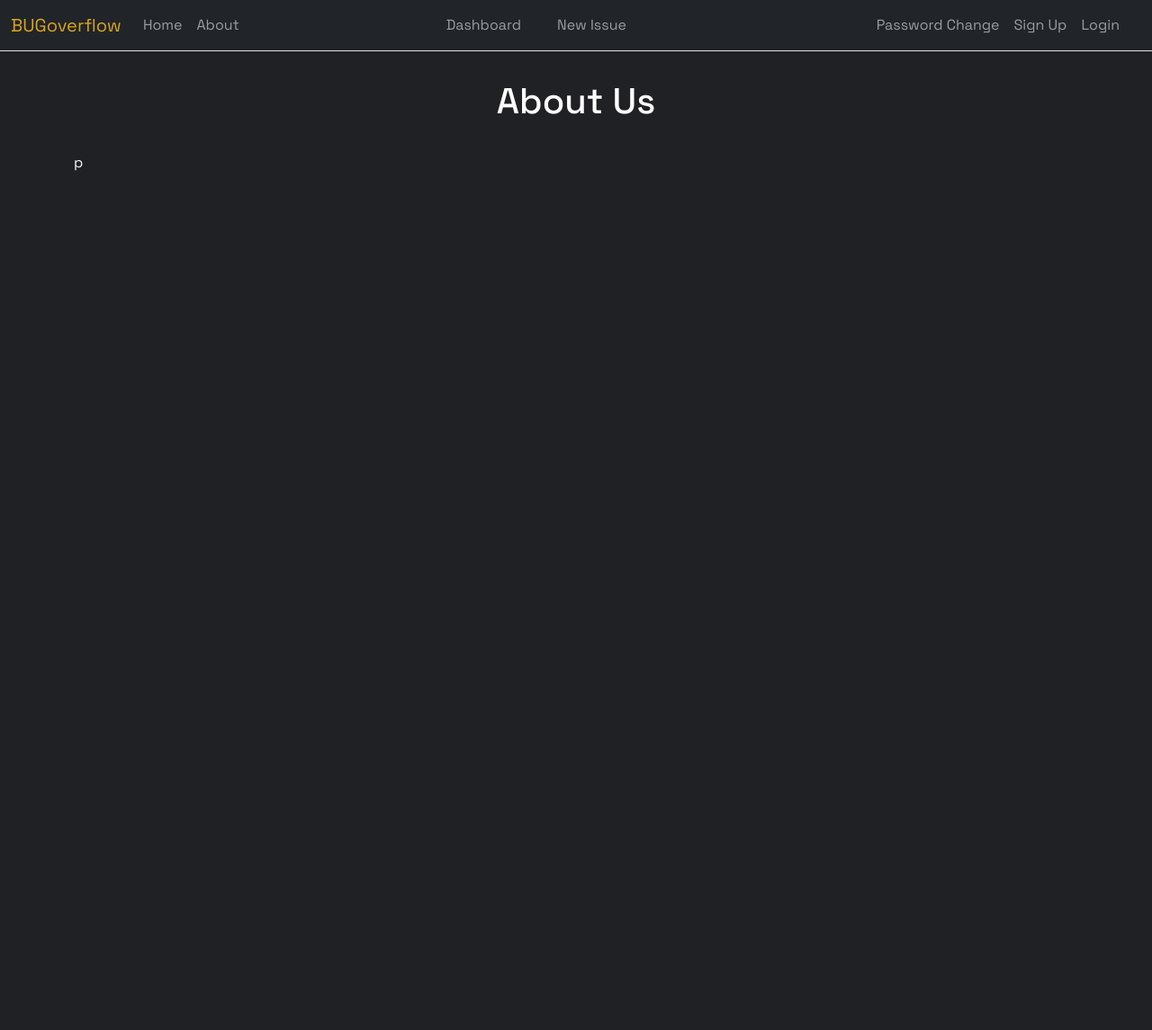
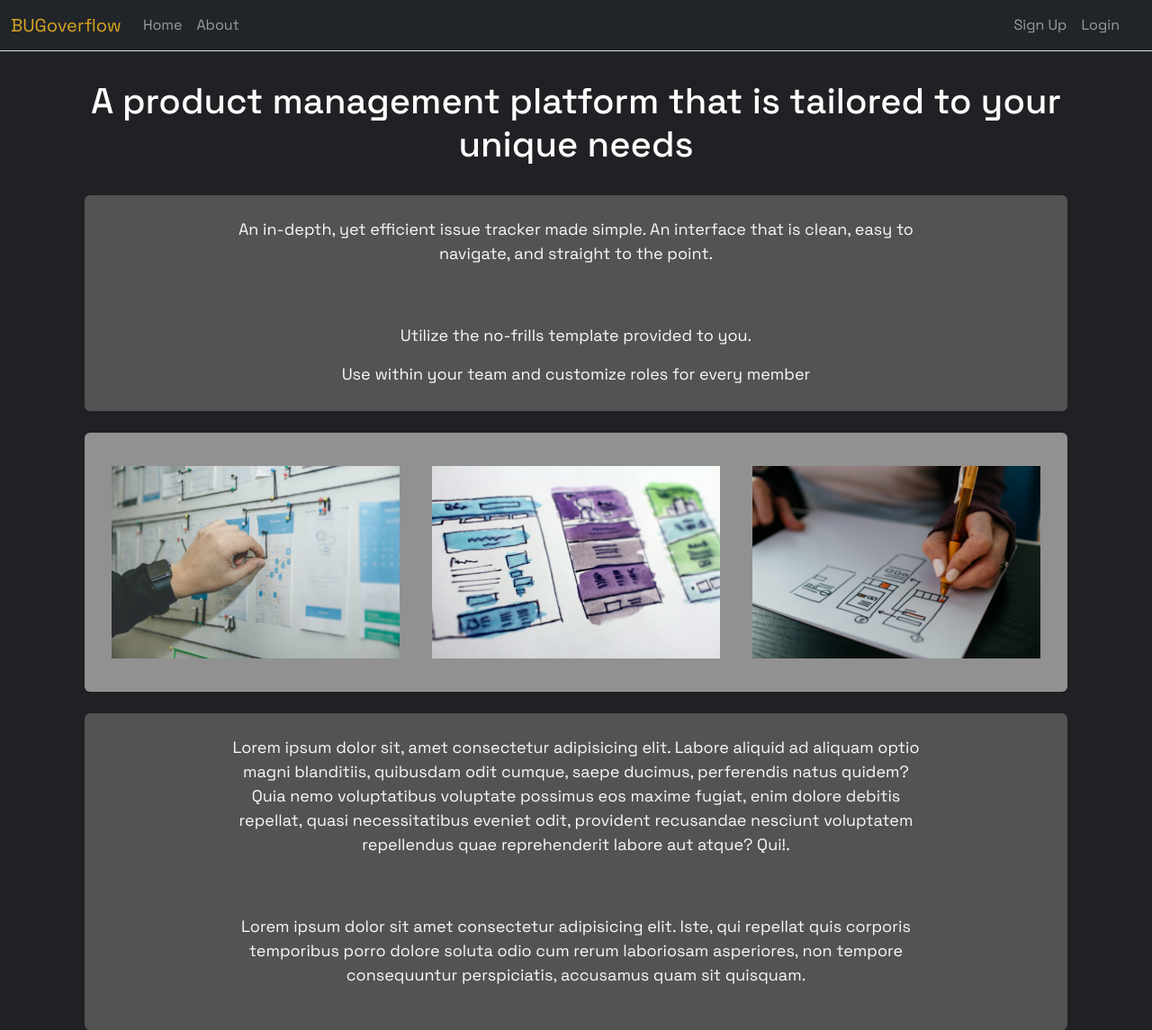
Before and after one commit to seralvinburgos/issues_manager, a Django app: page /about/ in a window 1280 px wide. Shown: the whole page at 90% size. Before the commit the page ends 190 px from the top, so only its background shows below. Run offline with Django 4.2, Linux system fonts and the light colour scheme.

Commit message:
css styling updated for now. will work on functionality of html pages navigation and forms.

```diff
--- a/static/css/base.css
+++ b/static/css/base.css
@@ -7,10 +7,7 @@
     font-family: 'Space Grotesk', sans-serif;
 }
 #homeLeft {
-    font-size: 45px;
-}
-#titleBug {
-    font-size: 60px;
+    font-size: 50px;
 }
 .navbar-brand {
     color: goldenrod;
@@ -31,10 +28,21 @@ h3 {
 }
 a {
     text-decoration: none;
-    color: black;
 }
 p {
     font-size: small;
+}
+.card-body {
+    color: black;
+}
+#aboutDesc {
+    text-align: center;
+    font-size: large;
+    padding-inline: 10rem;
+}
+.aboutLow {
+    background-color: rgba(90, 90, 90, 0.886);
+    height: 15rem;
 }
 small {
     font-size: x-small;
@@ -43,6 +51,7 @@ small {
     box-sizing: content-box;
     background-color: rgba(90, 90, 90, 0.886);
     height: 90px;
+    margin-top: 5rem;
     padding: 50px 30px;
     display: flex;
     border-radius: 8px;
@@ -54,7 +63,7 @@ small {
 #moving {
     display: block;
     height: 100%;
-    font-size: 45px;
+    font-size: 50px;
     padding-left: 10px;
     color: goldenrod;
     animation: spin_words 6s infinite;
@@ -85,7 +94,6 @@ small {
         transform: translateY(-400%);
     }
 }
-
 .list_one {
     background-color: rgba(90, 90, 90, 0.886);
     height: 70vh;
@@ -102,3 +110,30 @@ small {
     background-color: rgba(90, 90, 90, 0.886);
     height: 35vh;
 }
+
+.aboutRow {
+    height: 18rem;
+    background-color: rgba(160, 160, 160, 0.886)
+}
+.picLeft {
+    background-image: url(/static/img/picLeft.jpg);
+    background-size: 90%;
+    background-position: center;
+    background-repeat: no-repeat;
+}
+.picMiddle {
+    background-image: url(/static/img/picMiddle.jpg);
+    background-size: 90%;
+    background-position: center;
+    background-repeat: no-repeat;
+}
+.picRight {
+    background-image: url(/static/img/picRight.jpg);
+    background-size: 90%;
+    background-position: center;
+    background-repeat: no-repeat;
+}
+.aboutBottom {
+    background-color: rgba(90, 90, 90, 0.886);
+    height: 22rem;
+}
--- a/templates/base.html
+++ b/templates/base.html
@@ -24,14 +24,18 @@
                     <a class="nav-link" href="{% url 'about' %}">About</a>
                 </div>
                 <div class="navbar-nav gap-4">
+                    {% if user.is_authenticated %}
                     <a class="nav-link" href="{% url 'board' %}">Dashboard</a>
                     <a class="nav-link" href="{% url 'new_issue' %}">New Issue</a>
+                    <a class="nav-link" href="{% url 'password_reset' %}">Password Change</a>
+                    <a class="nav-link" href="{% url 'logout' %}">Logout</a>
                 </div>
+                    {% else %}
                 <div class="navbar-nav ps-5">
-                    <a class="nav-link" href="{% url 'password_reset' %}">Password Change</a>
                     <a class="nav-link" href="{% url 'signup' %}">Sign Up</a>
                     <a class="nav-link pe-4" href="{% url 'login' %}">Login</a>
                 </div>
+                    {% endif %}
             </div>
         </div>
     </nav>
--- a/templates/issues/board.html
+++ b/templates/issues/board.html
@@ -16,11 +16,11 @@
                 <div class="card w-100 mt-2">
                     <div class="card-body">
                         <h6 class="card-title">{{ issue.summary | truncatechars:150 }}</h5>
+                        </a>
                         <small>Reported by: {{ issue.reporter }}</small>
                         <p class="card-text">{{ issue.description | truncatechars:250 }}</p>
                     </div>
                 </div>
-                </a>
                 {% endfor %}
             </div>
         </div>
--- a/templates/issues/new.html
+++ b/templates/issues/new.html
@@ -6,9 +6,11 @@
 
 {% block content %}
 <h1>New Issue</h1>
+<div class="container">
 <form method="POST">
     {{ form.as_p }}
     {% csrf_token %}
     <input type="submit" value="Create" class="btn btn-success">
 </form>
+</div>
 {% endblock content %}
--- a/templates/pages/about.html
+++ b/templates/pages/about.html
@@ -4,6 +4,39 @@
 {% block title %}About Us{% endblock title %}
 
 {% block content %}
-<h1>About Us</h1>
-p
+<div class="container">
+<h1>A product management platform that is tailored to your unique needs</h1>
+    <div class="aboutLow rounded">
+        <br>
+        <p id="aboutDesc">An in-depth, yet efficient issue tracker made simple. An interface that is clean, easy to navigate, and straight to the point.</p>
+        <br>
+        <br>
+        <p id="aboutDesc">Utilize the no-frills template provided to you.</p>
+        <p id="aboutDesc">Use within your team and customize roles for every member</p>
+        <br>
+    </div>
+    <br>
+    <div class="aboutRow container d-flex flex-row rounded">
+        <div class="row col-12 mx-auto">
+            <div class="picLeft col-4">
+
+            </div>
+            <div class="picMiddle col-4">
+
+            </div>
+            <div class="picRight col-4">
+
+            </div>
+        </div>
+    </div>
+    <br>
+    <div class="aboutBottom rounded">
+        <br>
+        <p id="aboutDesc">Lorem ipsum dolor sit, amet consectetur adipisicing elit. Labore aliquid ad aliquam optio magni blanditiis, quibusdam odit cumque, saepe ducimus, perferendis natus quidem? Quia nemo voluptatibus voluptate possimus eos maxime fugiat, enim dolore debitis repellat, quasi necessitatibus eveniet odit, provident recusandae nesciunt voluptatem repellendus quae reprehenderit labore aut atque? Qui!.</p>
+        <br>
+        <br>
+        <p id="aboutDesc">Lorem ipsum dolor sit amet consectetur adipisicing elit. Iste, qui repellat quis corporis temporibus porro dolore soluta odio cum rerum laboriosam asperiores, non tempore consequuntur perspiciatis, accusamus quam sit quisquam.</p>
+        <br>
+    </div>
+</div>
 {% endblock content %}
--- a/templates/pages/home.html
+++ b/templates/pages/home.html
@@ -7,7 +7,7 @@
 {% block content %}
 <h1 id="titleBug">BUGoverflow</h1>
 <br>
-<div class="container w-75">
+<div class="container w-100">
     <div class="wrapper d-flex justify-content-center">
         <p id="homeLeft">A tracker that is</p>
         <div class="words">
--- a/templates/registration/login.html
+++ b/templates/registration/login.html
@@ -10,6 +10,7 @@
     {{ form.as_p }}
     <input type="submit" value="Log In" class="btn btn-success">
 </form>
-<small>Forgot your password? <a href="{% url 'password_reset' %}">Click here</a> to reset it.</small>
-<p>Or <a href="#">Click here</a> to sign up.</p>
+<br>
+<p>Forgot your password? <a href="{% url 'password_reset' %}">Click here</a> to reset it.</p>
+<p>Or <a href="{% url 'signup' %}">Click here</a> to sign up.</p>
 {% endblock content %}
```
Also changed, not shown: db.sqlite3, static/img/picLeft.jpg (added), static/img/picMiddle.jpg (added), static/img/picRight.jpg (added).
